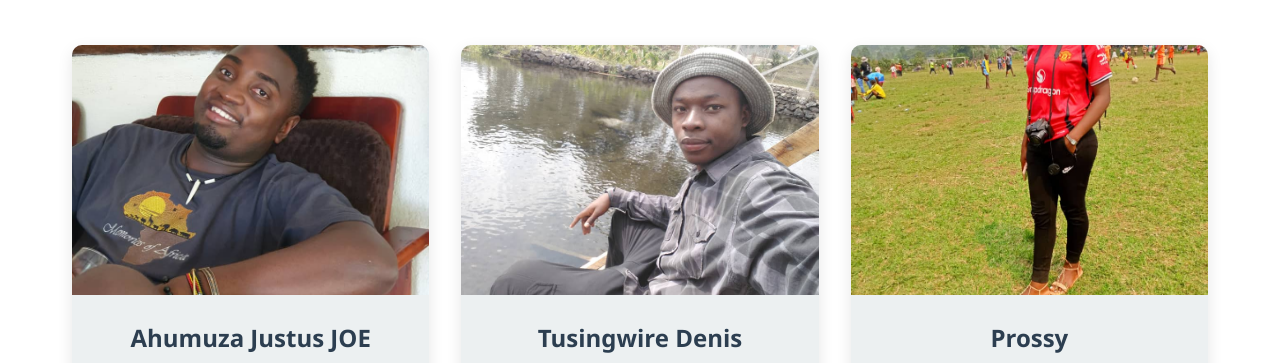
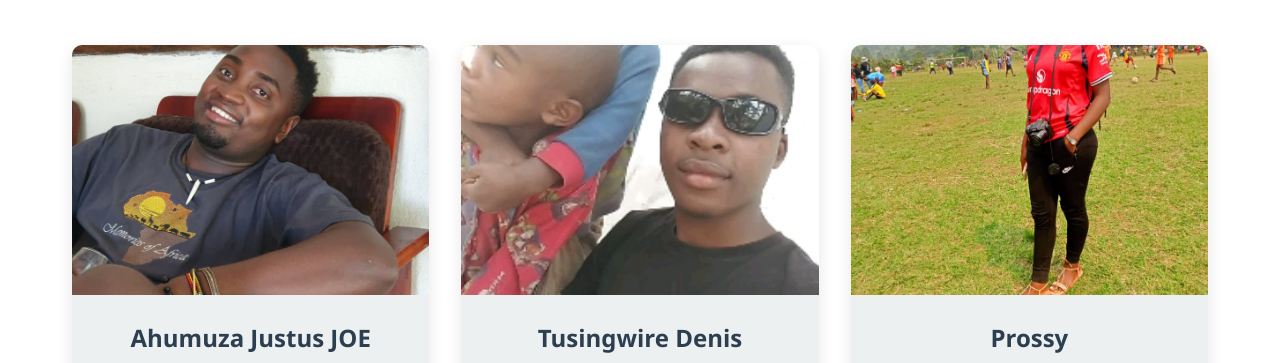
Before and after one commit to TusingwireDenis/buho, a plain HTML site: page index.html in a window 1280 px wide. Shown: the part 6276-6639 px from the top of the page. Drawn offline with Linux system fonts and the light colour scheme.

Commit message:
Update index.html

```diff
--- a/index.html
+++ b/index.html
@@ -1275,7 +1275,7 @@
                 </div>
                 <div class="team-member animate delay-1">
                     <div class="team-img">
-                        <img src="k.jpg" alt="Nakato Sarah">
+                        <img src="808.jpg" alt="Nakato Sarah">
                     </div>
                     <div class="team-info">
                         <h3>Tusingwire Denis</h3>
```
